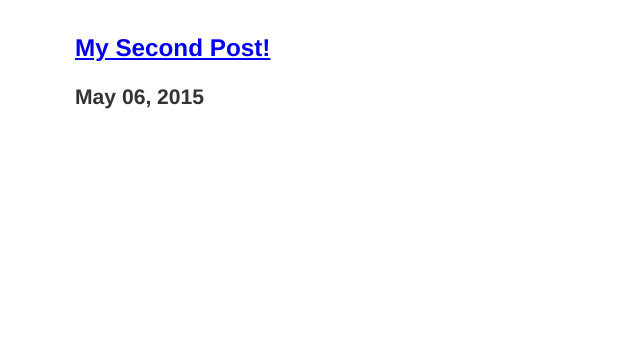
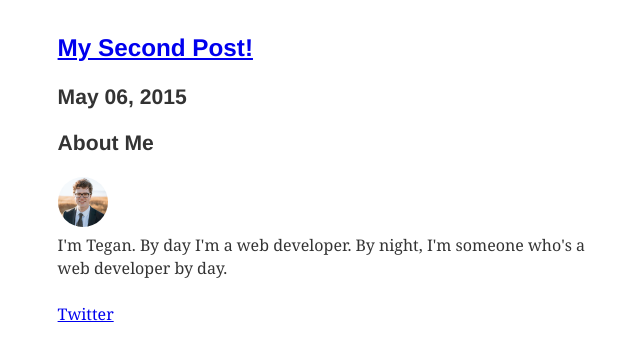
Before and after one commit to NRauh/tegans-coffee, a Gatsby site: page / in a window 1280 px wide. Shown: the whole page, without its empty margins (304-944 px from the left). Built offline with nearby package versions, Linux system fonts and the light colour scheme; Gatsby itself is replaced by a stand-in of ours; some packages are replaced by stand-ins of ours.

Commit message:
Add a bio

```diff
--- a/src/components/bio.js
+++ b/src/components/bio.js
@@ -1,68 +1,53 @@
-/**
- * Bio component that queries for data
- * with Gatsby's useStaticQuery component
- *
- * See: https://www.gatsbyjs.org/docs/use-static-query/
- */
+import React from 'react';
+import { useStaticQuery, graphql } from 'gatsby';
+import Image from 'gatsby-image';
 
-// import React from 'react';
-// import { useStaticQuery, graphql } from 'gatsby';
-// import Image from 'gatsby-image';
+export const Bio = () => {
+  const data = useStaticQuery(graphql`
+    query BioQuery {
+      avatar: file(absolutePath: { regex: "/profile-pic.jpg/" }) {
+        childImageSharp {
+          fixed(width: 50, height: 50) {
+            ...GatsbyImageSharpFixed
+          }
+        }
+      }
+      site {
+        siteMetadata {
+          author
+          social {
+            twitter
+          }
+        }
+      }
+    }
+  `);
 
-// import { rhythm } from '../utils/typography';
+  const { author, social } = data.site.siteMetadata;
 
-// const Bio = () => {
-//   const data = useStaticQuery(graphql`
-//     query BioQuery {
-//       avatar: file(absolutePath: { regex: "/profile-pic.jpg/" }) {
-//         childImageSharp {
-//           fixed(width: 50, height: 50) {
-//             ...GatsbyImageSharpFixed
-//           }
-//         }
-//       }
-//       site {
-//         siteMetadata {
-//           author
-//           social {
-//             twitter
-//           }
-//         }
-//       }
-//     }
-//   `);
+  return (
+    <div>
+      <h3>About Me</h3>
 
-//   const { author, social } = data.site.siteMetadata;
-//   return (
-//     <div
-//       style={{
-//         display: `flex`,
-//         marginBottom: rhythm(2.5),
-//       }}
-//     >
-//       <Image
-//         fixed={data.avatar.childImageSharp.fixed}
-//         alt={author}
-//         style={{
-//           marginRight: rhythm(1 / 2),
-//           marginBottom: 0,
-//           minWidth: 50,
-//           borderRadius: `100%`,
-//         }}
-//         imgStyle={{
-//           borderRadius: `50%`,
-//         }}
-//       />
-//       <p>
-//         Written by <strong>{author}</strong> who lives and works in San
-//         Francisco building useful things.
-//         {` `}
-//         <a href={`https://twitter.com/${social.twitter}`}>
-//           You should follow him on Twitter
-//         </a>
-//       </p>
-//     </div>
-//   );
-// };
+      <Image
+        fixed={data.avatar.childImageSharp.fixed}
+        alt={author}
+        imgStyle={{
+          borderRadius: '50%',
+        }}
+      />
 
-// export default Bio;
+      <p>
+        I'm Tegan.
+        By day I'm a web developer.
+        By night, I'm someone who's a web developer by day.
+      </p>
+
+      <p>
+        <a href={`https://twitter.com/${social.twitter}`}>
+          Twitter
+        </a>
+      </p>
+    </div>
+  );
+}
--- a/src/components/layout.js
+++ b/src/components/layout.js
@@ -2,6 +2,7 @@ import React from 'react';
 // import { Link } from 'gatsby';
 
 import { rhythm } from '../utils/typography';
+import { Bio } from './bio';
 
 // class Layout extends React.Component {
 //   render() {
@@ -79,12 +80,16 @@ const Layout = props => {
     marginLeft: 'auto',
     marginRight: 'auto',
     maxWidth: rhythm(24),
-    padding: `${rhythm(1.5)} ${rhythm(3 / 4)}`,
+    paddingTop: rhythm(1.5),
   };
 
   return (
     <div style={layoutStyle}>
-      <main>{children}</main>
+      <main>
+        {children}
+      </main>
+
+      <Bio />
     </div>
   );
 };
```
